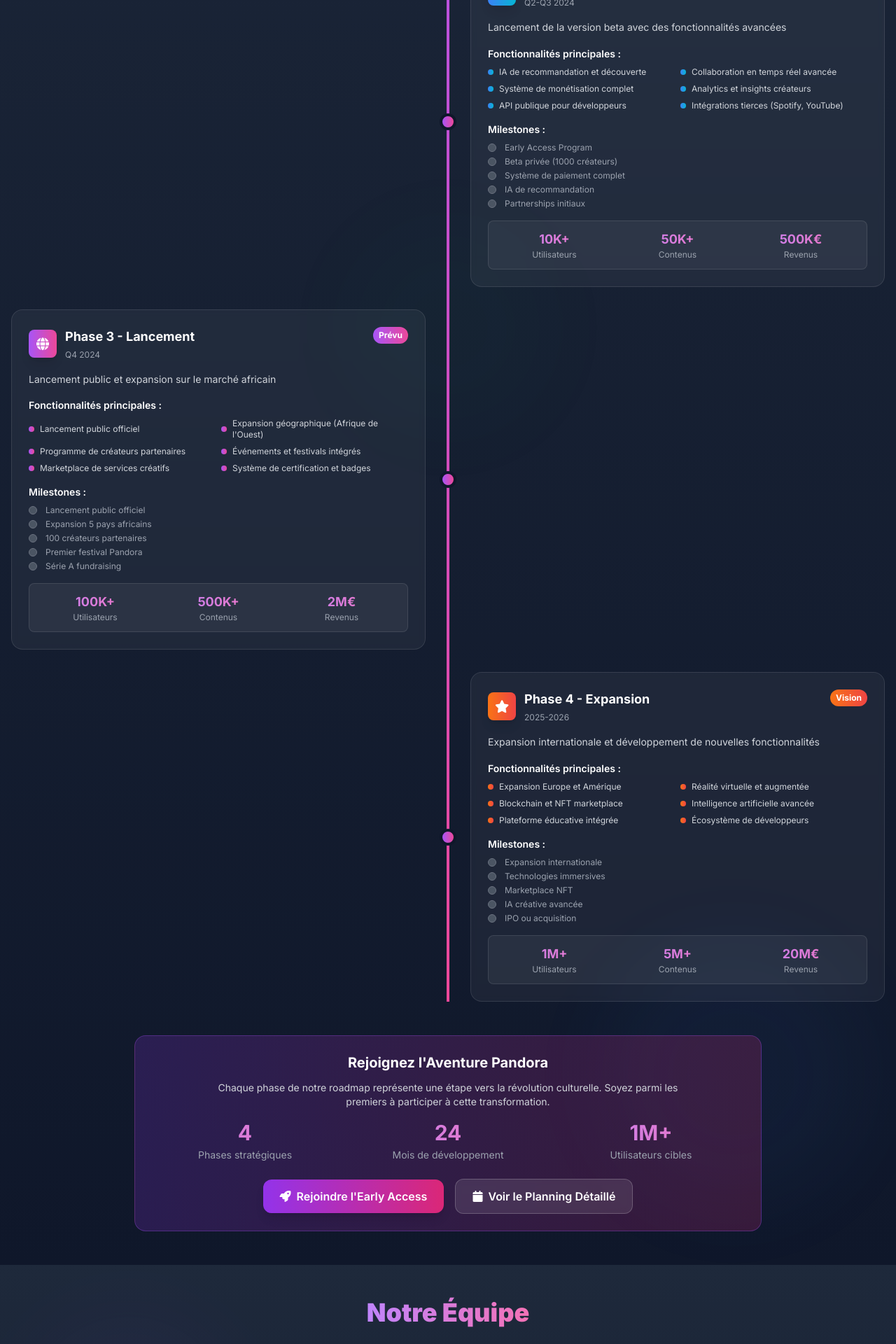
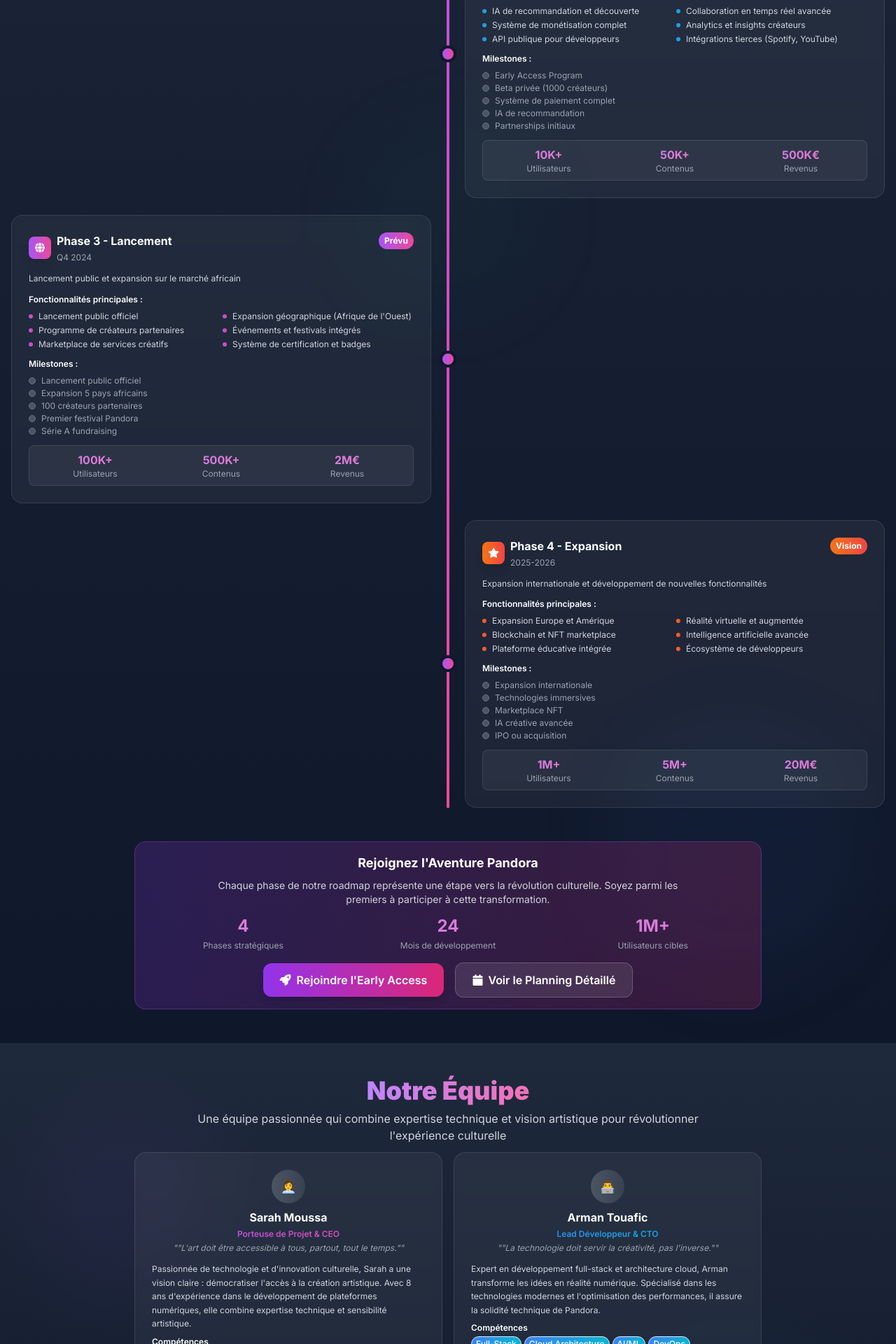
Before and after one commit to Touaf-65/Pandora, a React (Create React App) app in the folder pandora-landing/: page / in a window 1280 px wide. Shown: the part 6448-8368 px from the top of the page at 70% size. Built offline with nearby package versions, Linux system fonts and the light colour scheme.

Commit message:
Refactor EarlyAccess, Roadmap, and Team components: Adjusted layout spacing, font sizes, and styles for improved readability and visual hierarchy. Enhanced responsiveness and consistency across sections by modifying container widths and element dimensions.

```diff
--- a/pandora-landing/src/components/sections/Roadmap.jsx
+++ b/pandora-landing/src/components/sections/Roadmap.jsx
@@ -182,19 +182,19 @@ const Roadmap = () => {
           variants={containerVariants}
           initial="hidden"
           whileInView="visible"
-          viewport={{ once: true, amount: 0.3 }}
+          viewport={{ once: true, amount: 0.1 }}
           className="relative"
         >
           {/* Timeline Line */}
           <div className="absolute left-1/2 transform -translate-x-1/2 w-1 bg-gradient-to-b from-purple-500 to-pink-500 h-full hidden lg:block"></div>
 
           {/* Phases */}
-                     <div className="space-y-8">
+                     <div className="space-y-6">
             {phases.map((phase, index) => (
               <motion.div
                 key={phase.id}
                 variants={phaseVariants}
-                className={`relative flex flex-col lg:flex-row items-center gap-8 ${
+                className={`relative flex flex-col lg:flex-row items-center gap-6 ${
                   index % 2 === 0 ? 'lg:flex-row' : 'lg:flex-row-reverse'
                 }`}
               >
@@ -202,20 +202,20 @@ const Roadmap = () => {
                 <div className="absolute left-1/2 transform -translate-x-1/2 w-6 h-6 bg-gradient-to-r from-purple-500 to-pink-500 rounded-full border-4 border-slate-900 z-10 hidden lg:block"></div>
 
                 {/* Phase Card */}
-                <div className={`w-full lg:w-1/2 ${index % 2 === 0 ? 'lg:pr-8' : 'lg:pl-8'}`}>
+                <div className={`w-full lg:w-1/2 ${index % 2 === 0 ? 'lg:pr-6' : 'lg:pl-6'}`}>
                   <Card className="border-purple-500/30 hover:border-purple-500/50 transform hover:scale-105 transition-all duration-500" glow>
                                          {/* Header */}
-                     <div className="flex items-start justify-between mb-4">
-                       <div className="flex items-center space-x-3">
+                     <div className="flex items-start justify-between mb-3">
+                       <div className="flex items-center space-x-2">
                          <motion.div
                            whileHover={{ rotate: 360 }}
                            transition={{ duration: 0.6 }}
-                           className={`w-10 h-10 bg-gradient-to-r ${phase.statusColor} rounded-lg flex items-center justify-center shadow-lg`}
+                           className={`w-8 h-8 bg-gradient-to-r ${phase.statusColor} rounded-lg flex items-center justify-center shadow-lg`}
                          >
-                           <i className={`${phase.icon} text-white text-lg`}></i>
+                           <i className={`${phase.icon} text-white text-sm`}></i>
                          </motion.div>
                          <div>
-                           <h3 className="text-lg font-bold text-white mb-1">{phase.title}</h3>
+                           <h3 className="text-base font-bold text-white mb-1">{phase.title}</h3>
                            <p className="text-gray-400 text-xs">{phase.period}</p>
                          </div>
                        </div>
@@ -227,17 +227,17 @@ const Roadmap = () => {
                      </div>
 
                                          {/* Description */}
-                     <p className="text-gray-300 mb-4 leading-relaxed text-sm">
+                     <p className="text-gray-300 mb-3 leading-relaxed text-xs">
                        {phase.description}
                      </p>
 
                      {/* Features */}
-                     <div className="mb-4">
-                       <h4 className="text-white font-semibold mb-2 text-sm">Fonctionnalités principales :</h4>
-                       <div className="grid grid-cols-1 md:grid-cols-2 gap-2">
+                     <div className="mb-3">
+                       <h4 className="text-white font-semibold mb-2 text-xs">Fonctionnalités principales :</h4>
+                       <div className="grid grid-cols-1 md:grid-cols-2 gap-1">
                          {phase.features.map((feature, idx) => (
                            <div key={idx} className="flex items-center space-x-2">
-                             <div className={`w-2 h-2 bg-gradient-to-r ${phase.statusColor} rounded-full flex-shrink-0`}></div>
+                             <div className={`w-1.5 h-1.5 bg-gradient-to-r ${phase.statusColor} rounded-full flex-shrink-0`}></div>
                              <span className="text-gray-300 text-xs">{feature}</span>
                            </div>
                          ))}
@@ -245,12 +245,12 @@ const Roadmap = () => {
                      </div>
 
                                          {/* Milestones */}
-                     <div className="mb-4">
-                       <h4 className="text-white font-semibold mb-2 text-sm">Milestones :</h4>
-                       <div className="space-y-1">
+                     <div className="mb-3">
+                       <h4 className="text-white font-semibold mb-2 text-xs">Milestones :</h4>
+                       <div className="space-y-0.5">
                          {phase.milestones.map((milestone, idx) => (
-                           <div key={idx} className="flex items-center space-x-3">
-                             <div className={`w-3 h-3 rounded-full flex items-center justify-center ${
+                           <div key={idx} className="flex items-center space-x-2">
+                             <div className={`w-2.5 h-2.5 rounded-full flex items-center justify-center ${
                                milestone.completed
                                  ? 'bg-green-500'
                                  : 'bg-gray-600 border border-gray-500'
@@ -268,17 +268,17 @@ const Roadmap = () => {
                      </div>
 
                                          {/* Metrics */}
-                     <div className="grid grid-cols-3 gap-3 p-3 bg-white/5 rounded-lg border border-white/10">
+                     <div className="grid grid-cols-3 gap-2 p-2 bg-white/5 rounded-lg border border-white/10">
                        <div className="text-center">
-                         <div className="text-lg font-bold gradient-text">{phase.metrics.users}</div>
+                         <div className="text-base font-bold gradient-text">{phase.metrics.users}</div>
                          <div className="text-gray-400 text-xs">Utilisateurs</div>
                        </div>
                        <div className="text-center">
-                         <div className="text-lg font-bold gradient-text">{phase.metrics.content}</div>
+                         <div className="text-base font-bold gradient-text">{phase.metrics.content}</div>
                          <div className="text-gray-400 text-xs">Contenus</div>
                        </div>
                        <div className="text-center">
-                         <div className="text-lg font-bold gradient-text">{phase.metrics.revenue}</div>
+                         <div className="text-base font-bold gradient-text">{phase.metrics.revenue}</div>
                          <div className="text-gray-400 text-xs">Revenus</div>
                        </div>
                      </div>
@@ -292,26 +292,26 @@ const Roadmap = () => {
                  {/* Bottom CTA */}
          <FadeIn direction="up" delay={0.8}>
            <div className="text-center mt-12">
-            <div className="bg-gradient-to-r from-purple-600/20 to-pink-600/20 rounded-2xl p-6 border border-purple-500/30 max-w-4xl mx-auto">
-              <h3 className="text-xl font-bold text-white mb-3">
+            <div className="bg-gradient-to-r from-purple-600/20 to-pink-600/20 rounded-2xl p-4 border border-purple-500/30 max-w-4xl mx-auto">
+              <h3 className="text-lg font-bold text-white mb-2">
                 Rejoignez l'Aventure Pandora
               </h3>
-              <p className="text-gray-300 mb-4 max-w-2xl mx-auto text-sm">
+              <p className="text-gray-300 mb-3 max-w-2xl mx-auto text-sm">
                 Chaque phase de notre roadmap représente une étape vers la révolution culturelle.
                 Soyez parmi les premiers à participer à cette transformation.
               </p>
-              <div className="grid md:grid-cols-3 gap-6 mb-6">
+              <div className="grid md:grid-cols-3 gap-4 mb-4">
                 <div className="text-center">
-                  <div className="text-3xl font-bold gradient-text mb-1">4</div>
-                  <div className="text-gray-400 text-sm">Phases stratégiques</div>
+                  <div className="text-2xl font-bold gradient-text mb-1">4</div>
+                  <div className="text-gray-400 text-xs">Phases stratégiques</div>
                 </div>
                 <div className="text-center">
-                  <div className="text-3xl font-bold gradient-text mb-1">24</div>
-                  <div className="text-gray-400 text-sm">Mois de développement</div>
+                  <div className="text-2xl font-bold gradient-text mb-1">24</div>
+                  <div className="text-gray-400 text-xs">Mois de développement</div>
                 </div>
                 <div className="text-center">
-                  <div className="text-3xl font-bold gradient-text mb-1">1M+</div>
-                  <div className="text-gray-400 text-sm">Utilisateurs cibles</div>
+                  <div className="text-2xl font-bold gradient-text mb-1">1M+</div>
+                  <div className="text-gray-400 text-xs">Utilisateurs cibles</div>
                 </div>
               </div>
               <div className="flex flex-col sm:flex-row gap-4 justify-center items-center">
--- a/pandora-landing/src/components/sections/Team.jsx
+++ b/pandora-landing/src/components/sections/Team.jsx
@@ -76,11 +76,11 @@ const Team = () => {
       <div className="container mx-auto px-4 relative z-10">
         {/* Header */}
         <FadeIn direction="up" delay={0.2}>
-          <div className="text-center mb-8">
-            <h2 className="text-3xl md:text-4xl font-black mb-6">
+          <div className="text-center mb-3">
+            <h2 className="text-3xl md:text-4xl font-black mb-2">
               <span className="gradient-text">Notre Équipe</span>
             </h2>
-            <p className="text-xl text-gray-300 max-w-3xl mx-auto">
+            <p className="text-base text-gray-300 max-w-3xl mx-auto">
               Une équipe passionnée qui combine expertise technique et vision artistique pour révolutionner l'expérience culturelle
             </p>
           </div>
@@ -92,7 +92,7 @@ const Team = () => {
           initial="hidden"
           whileInView="visible"
           viewport={{ once: true, amount: 0.3 }}
-          className="grid lg:grid-cols-2 gap-8 max-w-6xl mx-auto"
+          className="grid lg:grid-cols-2 gap-4 max-w-4xl mx-auto"
         >
           {teamMembers.map((member, index) => (
             <motion.div
@@ -104,37 +104,37 @@ const Team = () => {
                 className={`${member.borderColor} hover:${member.borderColor.replace('/30', '/50')} h-full`}
                 glow
               >
-                <div className="text-center mb-6">
+                <div className="text-center mb-3">
                   {/* Avatar */}
-                  <div className="w-20 h-20 bg-gradient-to-r from-gray-600 to-gray-700 rounded-full flex items-center justify-center mx-auto mb-4 text-3xl">
+                  <div className="w-12 h-12 bg-gradient-to-r from-gray-600 to-gray-700 rounded-full flex items-center justify-center mx-auto mb-2 text-lg">
                     {member.avatar}
                   </div>
 
                   {/* Name & Role */}
-                  <h3 className="text-xl font-bold text-white mb-2">{member.name}</h3>
-                  <p className={`text-base font-semibold bg-gradient-to-r ${member.color} bg-clip-text text-transparent mb-3`}>
+                  <h3 className="text-base font-bold text-white mb-1">{member.name}</h3>
+                  <p className={`text-xs font-semibold bg-gradient-to-r ${member.color} bg-clip-text text-transparent mb-1`}>
                     {member.role}
                   </p>
 
                   {/* Quote */}
-                  <blockquote className="text-gray-400 italic text-xs mb-4">
+                  <blockquote className="text-gray-400 italic text-xs mb-2">
                     "{member.quote}"
                   </blockquote>
                 </div>
 
                 {/* Description */}
-                <p className="text-gray-300 mb-4 leading-relaxed text-sm">
+                <p className="text-gray-300 mb-2 leading-relaxed text-xs">
                   {member.description}
                 </p>
 
                 {/* Skills */}
-                <div className="mb-4">
-                  <h4 className="text-white font-semibold mb-2 text-sm">Compétences</h4>
+                <div className="mb-2">
+                  <h4 className="text-white font-semibold mb-1 text-xs">Compétences</h4>
                   <div className="flex flex-wrap gap-1">
                     {member.skills.map((skill, idx) => (
                       <span
                         key={idx}
-                        className={`px-2 py-1 rounded-full text-xs font-medium bg-gradient-to-r ${member.color} bg-opacity-20 text-white border border-opacity-30`}
+                        className={`px-1.5 py-0.5 rounded-full text-xs font-medium bg-gradient-to-r ${member.color} bg-opacity-20 text-white border border-opacity-30`}
                       >
                         {skill}
                       </span>
@@ -143,12 +143,12 @@ const Team = () => {
                 </div>
 
                 {/* Experience & Education */}
-                <div className="grid grid-cols-2 gap-3 mb-4">
-                  <div className="text-center p-2 bg-white/5 rounded-lg">
-                    <div className="text-white font-bold text-sm">{member.experience}</div>
+                <div className="grid grid-cols-2 gap-1 mb-2">
+                  <div className="text-center p-1.5 bg-white/5 rounded-lg">
+                    <div className="text-white font-bold text-xs">{member.experience}</div>
                     <div className="text-gray-400 text-xs">Expérience</div>
                   </div>
-                  <div className="text-center p-2 bg-white/5 rounded-lg">
+                  <div className="text-center p-1.5 bg-white/5 rounded-lg">
                     <div className="text-white font-bold text-xs">{member.education}</div>
                     <div className="text-gray-400 text-xs">Formation</div>
                   </div>
```
Also changed, not shown: pandora-landing/src/components/sections/EarlyAccess.jsx (+31 -31 lines).
